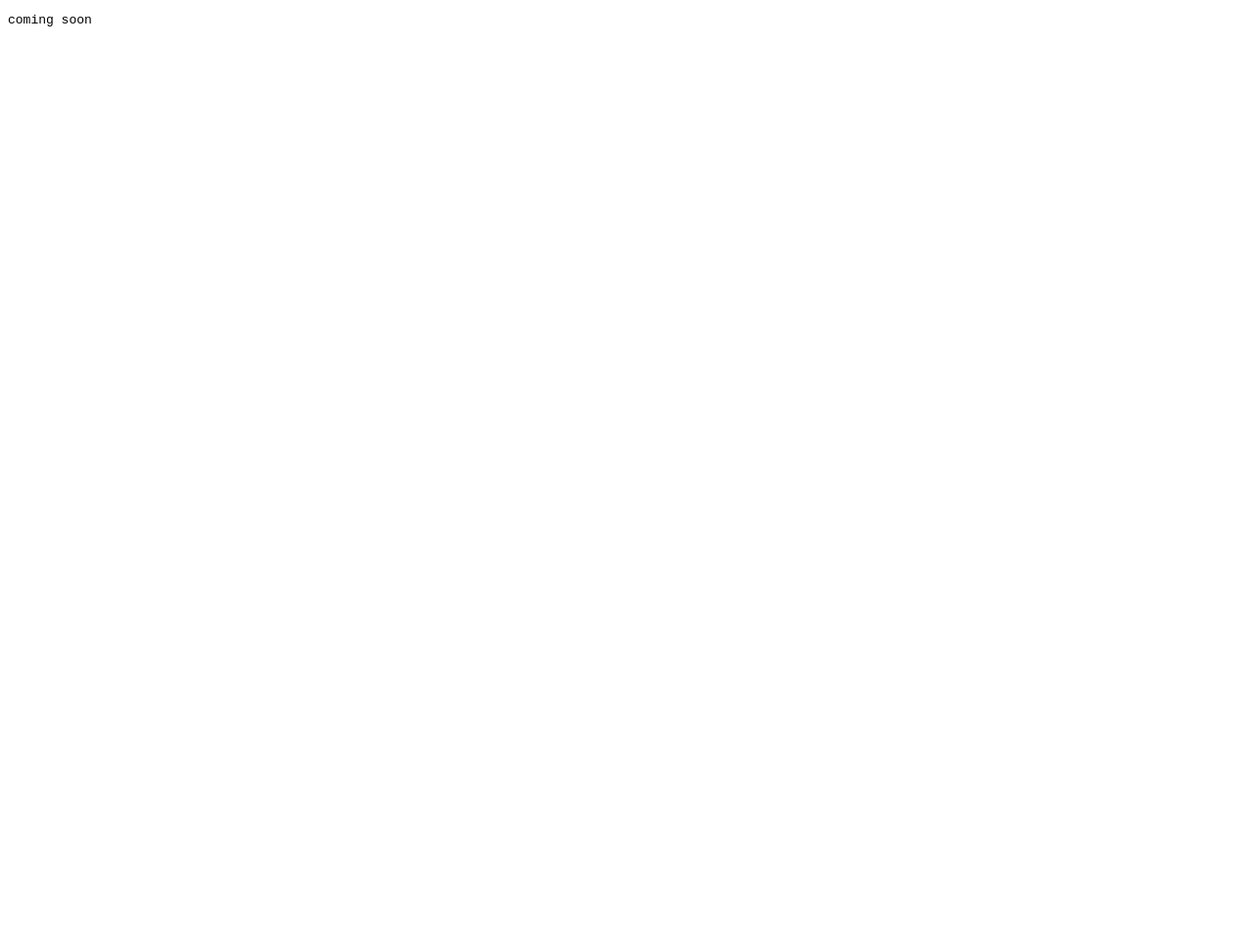
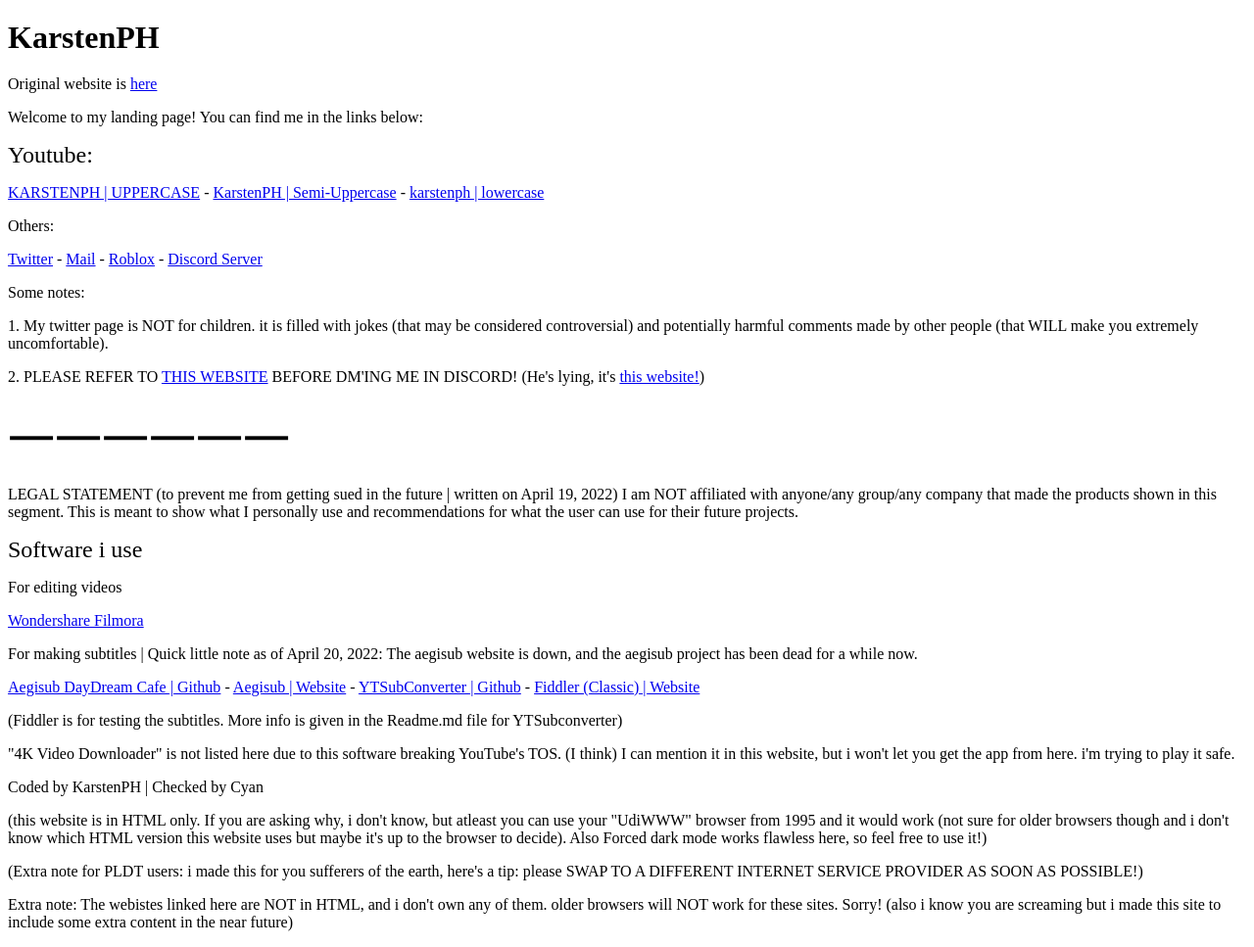
Before and after one commit to KarstenPH/KarstenPHs-site, a plain HTML site: page legacy/index.html in a window 1280 px wide. Shown: the whole page at 98% size. Before the commit the page ends 800 px from the top, so only its background shows below. Drawn offline with Linux system fonts and the light colour scheme.

Commit message:
Actually make a legacy version
And this is more complete than the normal version (but HTML is relatively simple)

Please don't judge me for my inefficient HTML writing, this is the first time I used HTML and I don't know anything about code either.

```diff
--- a/legacy/index.html
+++ b/legacy/index.html
@@ -4,9 +4,50 @@
 		<meta charset="UTF-8" />
 		<meta http-equiv="X-UA-Compatible" content="IE=edge" />
 		<meta name="viewport" content="width=device-width, initial-scale=1.0" />
-		<title>Document</title>
+		<title>KarstenPH | Legacy Mode</title>
 	</head>
-	<body>
-		<pre>coming soon</pre>
+
+<body>
+		<h2><font size = "6">KarstenPH</font></h2>
+		<p>Original website is <a href=https://karstenph.github.io/>here</a></p>
+
+		<p>Welcome to my landing page! You can find me in the links below:</p>
+        <p><font size = "5">Youtube:</font> </p>
+		<a href=https://www.youtube.com/watch?v=j7gKwxRe7MQ>KARSTENPH | UPPERCASE</a> - <a href="https://karstenph.github.io/">KarstenPH | Semi-Uppercase</a> - <a href="https://karstenph.github.io/">karstenph | lowercase</a>
+
+        <p>Others:</p>
+        <a href="https://twitter.com/KarstenPH2">Twitter</a> - <a href = mailto:karstenroelfernandez@gmail.com> Mail</a> - <a href = "https://web.roblox.com/users/327872692/profile"> Roblox</a> - <a href = "https://discord.gg/pUJhmvAuyu"> Discord Server</a>
+        <p>Some notes:</p>
+
+           <p>1. My twitter page is NOT for children. it is filled with jokes (that may be considered controversial) and potentially harmful comments made by other people (that WILL make you extremely uncomfortable).</p>
+            <p>2. PLEASE REFER TO <a href = http://www.nohello.net/> THIS WEBSITE</a> BEFORE DM'ING ME IN DISCORD! (He's lying, it's <a href = https://cdn.discordapp.com/attachments/864032940237389854/965926912524427344/unknown.png> this website!</a>)
+
+                <p><font size = 7>一一一一一一</font></p>
+            </p>
+
+            LEGAL STATEMENT (to prevent me from getting sued in the future | written on April 19, 2022)
+
+            I am NOT affiliated with anyone/any group/any company that made the products shown in this segment. This is meant to show what I personally use and recommendations for what the user can use for their future projects.
+
+            <p><font size = 5>Software i use</font></p>
+            <p><font size = 3>For editing videos</font></p>
+            <a href = https://filmora.wondershare.net/>Wondershare Filmora </a>
+            <p><font size = 3>For making subtitles | Quick little note as of April 20, 2022: The aegisub website is down, and the aegisub project has been dead for a while now.</font></p>
+            <p><a href="https://github.com/Ristellise/AegisubDC">Aegisub DayDream Cafe | Github</a> - <a href = https://www.aegisub.org/>Aegisub | Website</a> - <a href = https://github.com/arcusmaximus/YTSubConverter>YTSubConverter | Github</a> - <a href = https://www.telerik.com/fiddler/fiddler-classic>Fiddler (Classic) | Website</a></p>
+		<p>(Fiddler is for testing the subtitles. More info is given in the Readme.md file for YTSubconverter)</p>
+
+        <p>"4K Video Downloader" is not listed here due to this software breaking YouTube's TOS.
+            (I think) I can mention it in this website, but i won't let you get the app from here. i'm trying to play it safe.</p>
+
+            <p>Coded by KarstenPH | Checked by Cyan</p>
+
+            <p>
+            (this website is in HTML only. If you are asking why, i don't know, but atleast you can use your "UdiWWW" browser from 1995 and it would work (not sure for older browsers though and i don't know which HTML version this website uses but maybe it's up to the browser to decide). Also Forced dark mode works flawless here, so feel free to use it!)</p>
+
+            <p>(Extra note for PLDT users: i made this for you sufferers of the earth, here's a tip: please SWAP TO A DIFFERENT INTERNET SERVICE PROVIDER AS SOON AS POSSIBLE!)</p>
+
+            <p>Extra note: The webistes linked here are NOT in HTML, and i don't own any of them. older browsers will NOT work for these sites. Sorry! (also i know you are screaming but i made this site to include some extra content in the near future)</p>
+            </p>
 	</body>
+
 </html>
```
